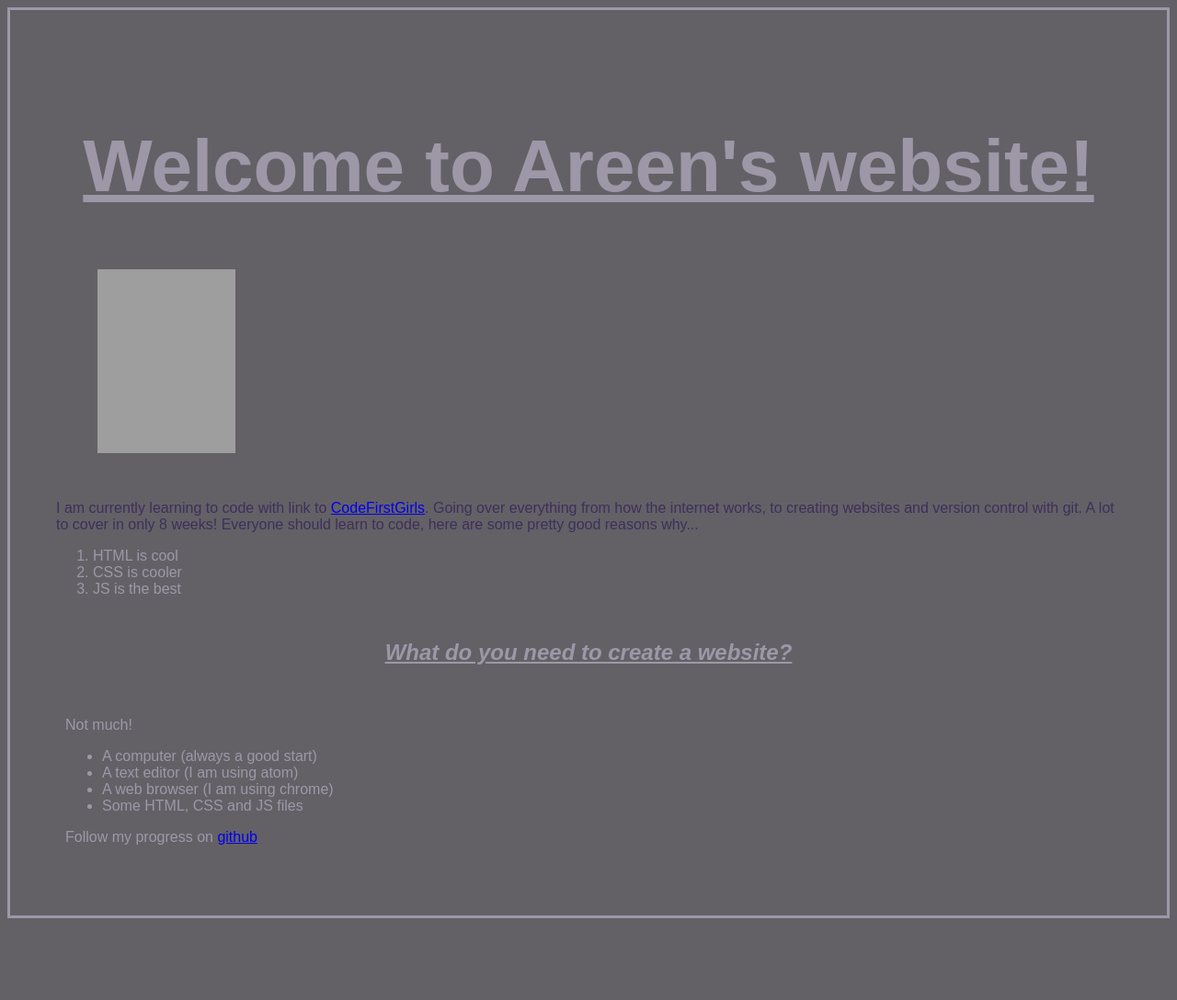
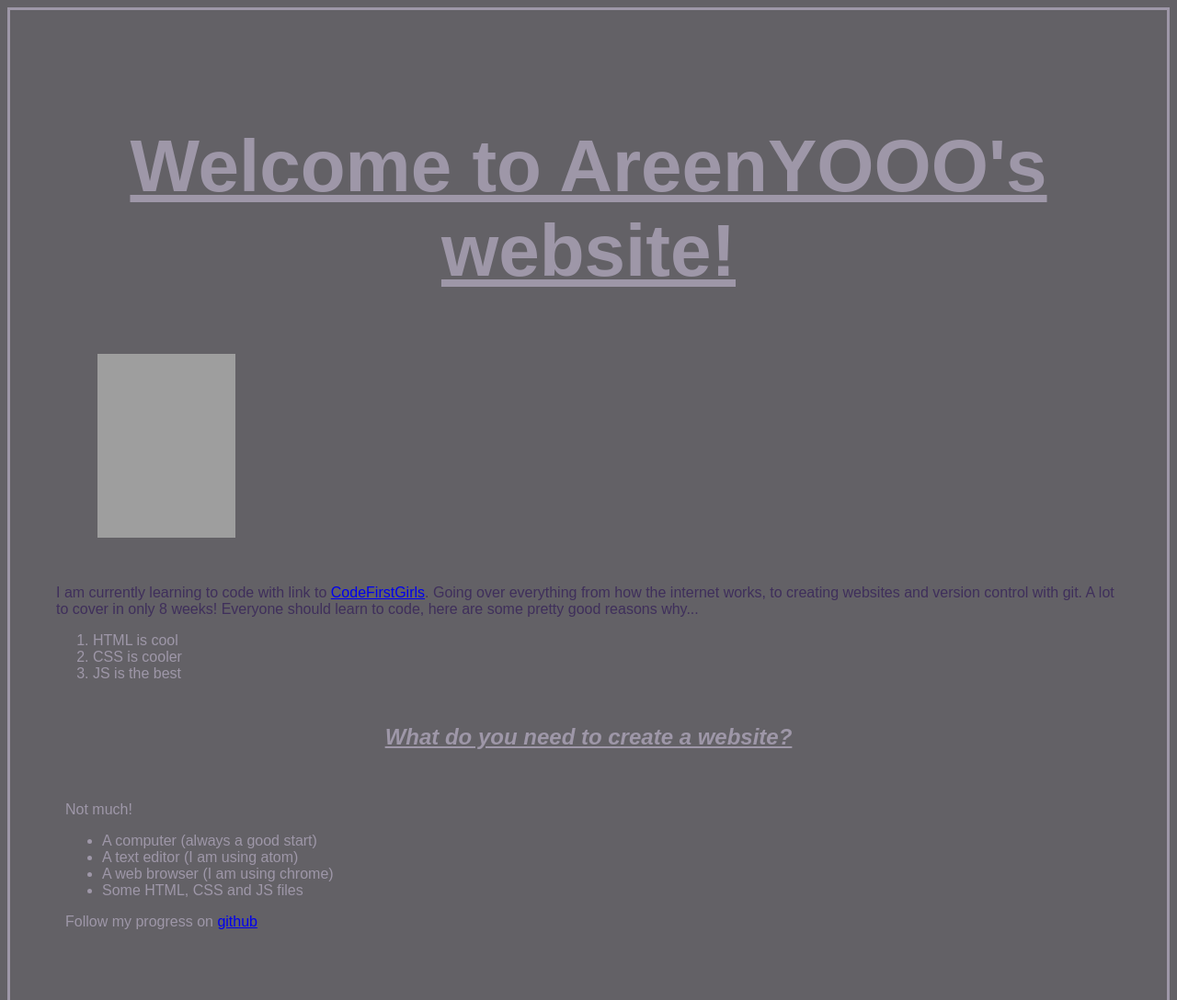
Before and after one commit to rubobble/lse-coding, a plain HTML site: page index.html in a window 1280 px wide. Shown: the top 1088 px of the page at 92% size. Before the commit the page ends 1007 px from the top, so only its background shows below. Drawn offline with Linux system fonts and the light colour scheme; grey boxes are pictures that could not be loaded.

Commit message:
make a change
test

```diff
--- a/index.html
+++ b/index.html
@@ -8,7 +8,7 @@
 </head>
 
 <body>
-<h1> Welcome to Areen's website! </h1>
+<h1> Welcome to AreenYOOO's website! </h1>
 &nbsp
 <br>
 
```
